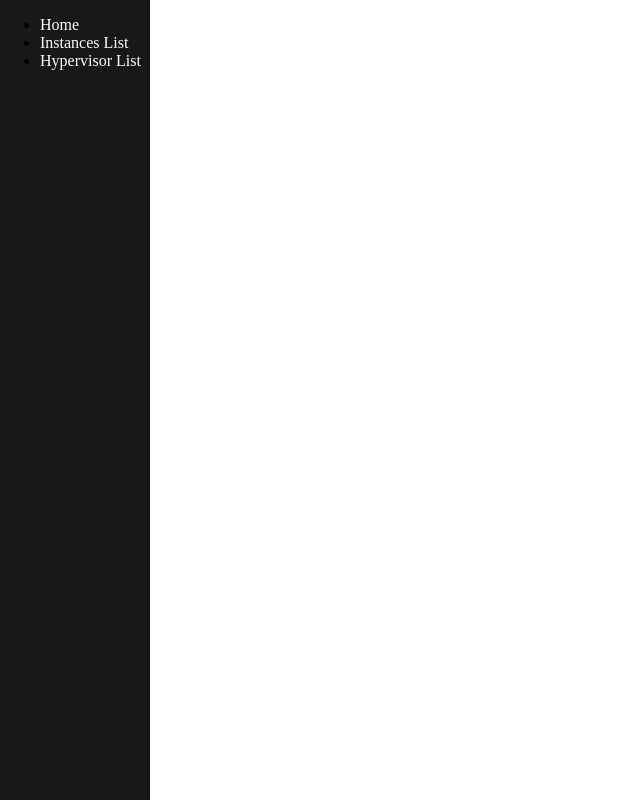
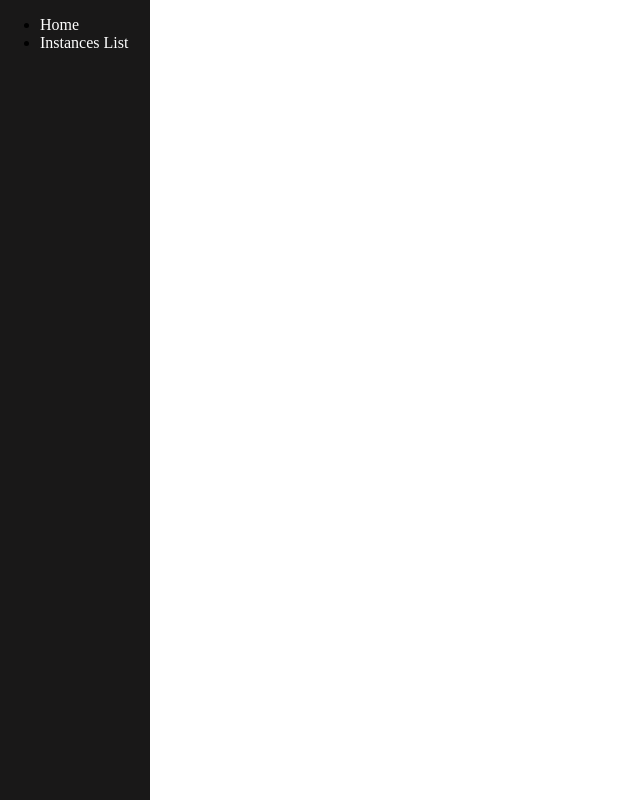
Before and after one commit to andrem/OpenStack-Flask-Dashboard, a Flask app: template templates/layout.html in a window 1280 px wide. Shown: the whole page, without its empty margins (0-640 px from the left). Run offline with Flask 2, Linux system fonts and the light colour scheme; the template is opened without the code that fills it, so the values that code supplies are empty.

Commit message:
remove hypervisor list

```diff
--- a/application.py
+++ b/application.py
@@ -24,10 +24,6 @@ nc = client.Client(**credentials)
 def index_default():
     return render_template('index_default.html', projectid=nc.projectid)
 
-@app.route('/hypervisor/list')
-def hypervisor_list(hypervisors=None):
-    return render_template('hypervisor_list.html', hypervisors=nc.hypervisors.list())
-
 @app.route('/instances/list')
 def instances_list():
     return render_template('instances_list.html', instances=nc.servers.list())
--- a/templates/layout.html
+++ b/templates/layout.html
@@ -84,7 +84,6 @@
 			<ul>
 				<li><a href="/">Home</a></li>
 				<li><a href="/instances/list">Instances List</a></li>
-				<li><a href="/hypervisor/list">Hypervisor List</a></li>
 			</ul>
 		</div>
 		{% block body %}{% endblock %}
```
